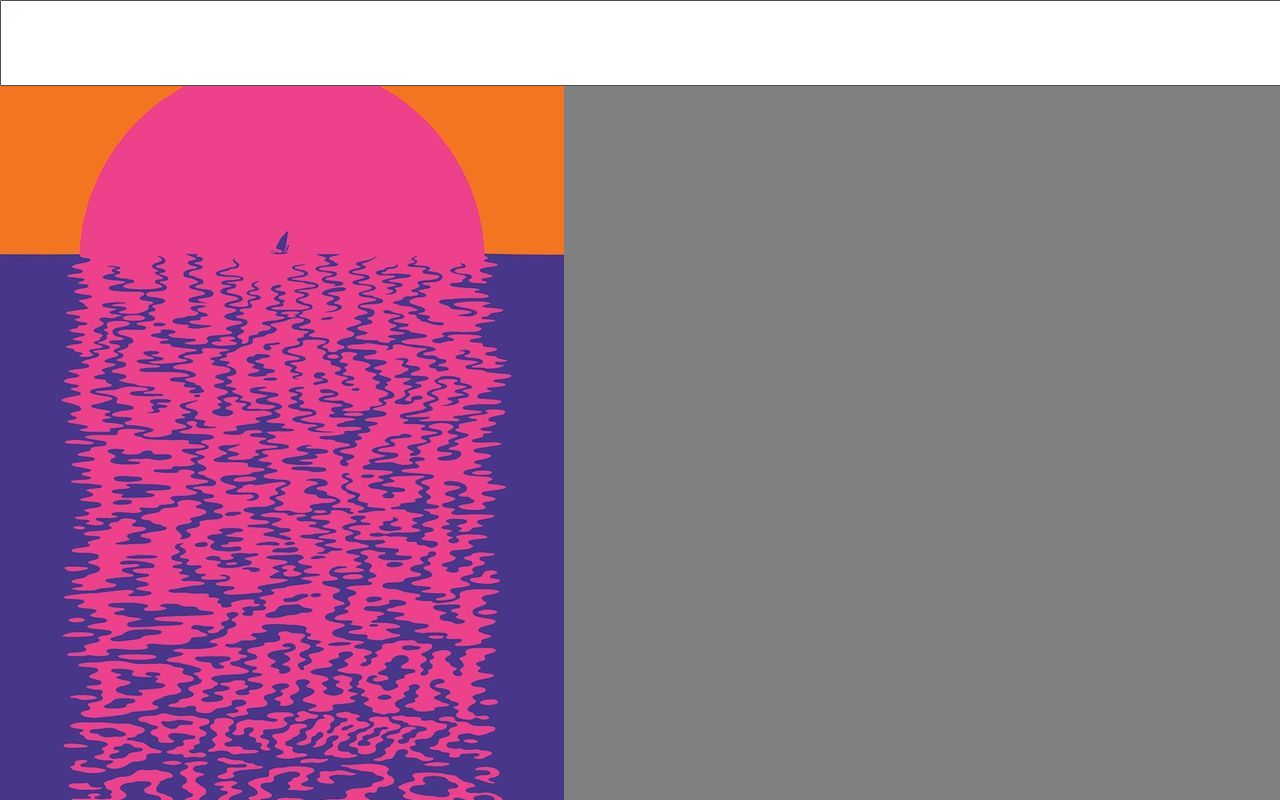
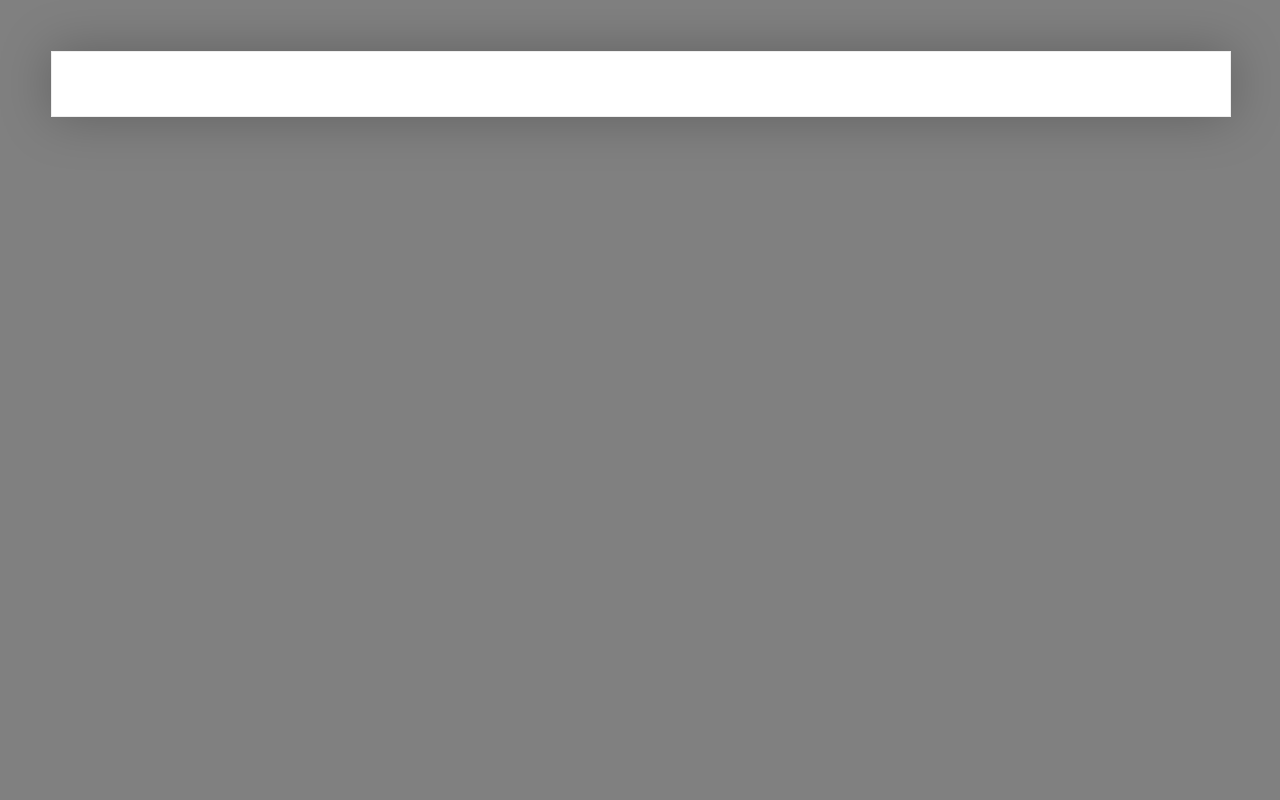
Before and after one commit to wndgur2/memohub, a Next.js app: page / in a window 1280 px wide. Shown: the top 800 px of the page. Built offline with nearby package versions, Linux system fonts and the light colour scheme.

Commit message:
third commit

```diff
--- a/app/globals.css
+++ b/app/globals.css
@@ -1,4 +1,12 @@
+html{
+    width: 100vw;
+    height: 100vh;
+    overflow: hidden;
+}
 body{
     margin:0px;
     padding:0px;
+    width: 100vw;
+    height: 100vh;
+    overflow: hidden;
 }
--- a/app/page.js
+++ b/app/page.js
@@ -1,37 +1,76 @@
 "use client"
 
-import { useState } from 'react';
+import { useEffect, useState } from 'react';
 import styles from './page.module.css'
 
 export default function Home() {
-  const [memo, setMemo] = useState('/temp.jpeg');
     const [creating, setCreating] = useState(false);
+    const [width, setWidth] = useState(0);
+    const [height, setHeight] = useState(0);
+
+    useEffect(() => {
+        setWidth(window.innerWidth);
+        setHeight(window.innerHeight);
+    }, []);
+
+    function getTextWidth(text, font) {
+        // re-use canvas object for better performance
+        const canvas = getTextWidth.canvas || (getTextWidth.canvas = document.createElement("canvas"));
+        const context = canvas.getContext("2d");
+        context.font = font;
+        const metrics = context.measureText(text);
+        return metrics.width;
+      }
 
     function handleTouch(e) {
+        let x = parseInt(e.changedTouches[0].clientX),
+        y = parseInt(e.changedTouches[0].clientY);
         if(creating) return;
         setCreating(true);
-    let x = e.changedTouches[0].clientX, y = e.changedTouches[0].clientY;
-    console.log(x, y);
 
+        // create textarea at x,y
+        let textarea = document.createElement('textarea');
+        textarea.className = styles.content;
+        textarea.style.position = 'absolute';
+        textarea.style.left = x + 'px';
+        textarea.style.top = y + 'px';
+        textarea.style.width = '40px';
+
+        var heightLimit = 200;
+        textarea.oninput = function() {
+          textarea.style.height = "";
+          textarea.style.height = Math.min(textarea.scrollHeight, heightLimit) + "px";
+          textarea.style.width = getTextWidth(textarea.value, '32px sans-serif') + 24 + 'px';
+          if(getTextWidth(textarea.value, '32px sans-serif') + 24 + x > width-12){
+            textarea.style.left = width - getTextWidth(textarea.value, '32px sans-serif') - 36 + 'px';
+            x = width - getTextWidth(textarea.value, '32px sans-serif') - 36;
           }
+        };
 
-  function handleMemoSubmit(e) {
-    e.preventDefault();
+        document.body.appendChild(textarea);
+        textarea.focus();
+        textarea.addEventListener('blur', function(e) {
+            let text = e.target.value;
+            if(text.length > 0) {
+                let div = document.createElement('div');
+                div.style.position = 'absolute';
+                div.style.left = x + 'px';
+                div.style.top = y + 'px';
+                div.style.padding = '5px';
+                div.className = styles.content;
+                div.innerHTML = text;
+                document.body.appendChild(div);
+            }
+            document.body.removeChild(e.target);
             setCreating(false);
-    console.log(e.target.value);
+        });
     }
 
     return (
         <div className={styles.background} onTouchEnd={handleTouch}>
-      <img src={memo} className={styles.momo} />
             <form onSubmit={(e)=> console.log(e)}>
-        <input type="text" className={styles.input} onChange={(e) => console.log(e.target.value)} />
+                <input type="text" className={styles.search}/>
             </form>
-      { creating?
-        <form onSubmit={handleMemoSubmit}>
-          <input type="text" className={styles.newMemo} onChange={(e) => console.log(e.target.value)} />
-        </form>:<></>
-      }
         </div>
     )
 }
--- a/app/page.module.css
+++ b/app/page.module.css
@@ -5,32 +5,32 @@
     padding: 0px;
     background-color: grey;
     object-fit: cover;
+    overflow: hidden;
 }
 
-.memo{
-  width: 100vw;
-  height: 100vh;
+.search{
+    position: absolute;
+    top: 4vw;
+    left: 4vw;
     margin: 0px;
-  padding: 0px;
+    padding: 1vh 4vw;
+    width: 84vw;
+    height: 6vh;
+
+    border: 1px solid #EEE;
+    outline: none;
+    box-shadow: 0px 0px 4vw 0px rgba(0, 0, 0, 0.25);
+    font-size: x-large;
 }
 
-.input{
+.content{
     position: absolute;
-  top: 0px;
-  left: 0px;
-  width: 100vw;
-  height: 10vh;
-  font-size: xx-large;
+    text-align: center;
+    vertical-align: middle;
+
+    background-color: 1px solid #EEE;
+    outline: none;
+    box-shadow: 0px 0px 4vw 0px rgba(0, 0, 0, 0.25);
+    font-size: 24px;
+    text-wrap: nowrap;
 }
-
-.newMemo{
-  position: absolute;
-  top: 10vh;
-  left: 0px;
-  width: 80vw;
-  height: 60vh;
-  margin: 10vh 10vw;
-  font-size: xx-large;
-  background-color: white;
-  overflow: scroll;
-}
```
Lines whose indentation alone changed are shown as unchanged.
